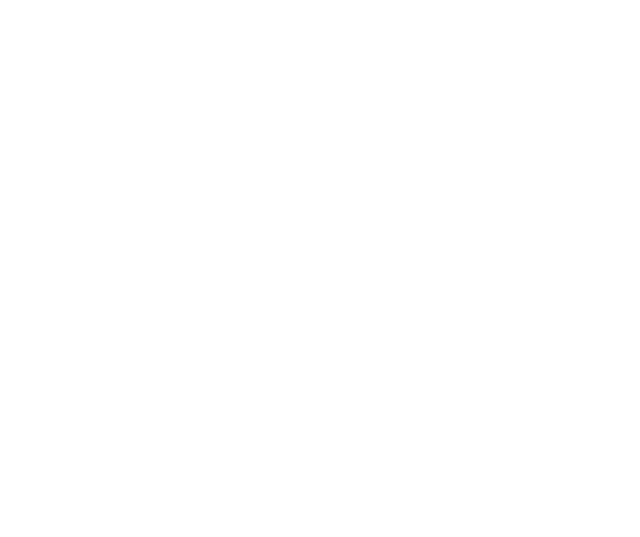
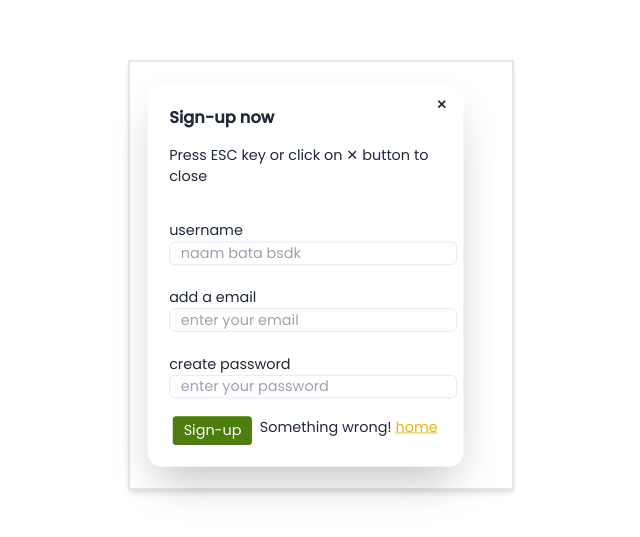
Before and after one commit to prateEKsaha07/bookstore, a React (Vite) app in the folder frontend/bookstore/: page /Signup in a window 1280 px wide. Before the commit this address had no page. Shown: the part 125-662 px from the top of the page, without its empty margins (319-959 px from the left). Built offline with nearby package versions, Linux system fonts and the light colour scheme.

Commit message:
sign-in and sign-up pages

```diff
--- a/frontend/bookstore/src/App.jsx
+++ b/frontend/bookstore/src/App.jsx
@@ -3,6 +3,7 @@
 import { Routes , Route } from "react-router-dom"
 import Courses from './Courses/Courses'
 import Course from './components/Course'
+import Signup from './components/Signup'
 
 
 
@@ -16,6 +17,8 @@
       <Routes>
       <Route path="/" element={<Home />} />
       <Route path="/Course" element={<Courses />} />
+      <Route path="/Signup" element={<Signup />} />
+
     </Routes>
     </div>
 
--- a/frontend/bookstore/src/components/Banner.jsx
+++ b/frontend/bookstore/src/components/Banner.jsx
@@ -38,7 +38,7 @@
      </div>
 
      {/* the right side of the banner */}
-     <div className=" order-1 w-full md:w-1/2">
+     <div className=" order-1 w-full md:w-1/2 flex justify-center items-center">
         <img src={banner} className=" w-90 h-92 p-12 m-12" alt="" />
      </div>
      </div>
--- /dev/null
+++ b/frontend/bookstore/src/components/Login.jsx
@@ -0,0 +1,42 @@
+import React from 'react'
+import {Link} from "react-router-dom"
+
+const Login = () => {
+  return (
+    <>
+    <div className="">
+    <dialog id="my_modal_3" className="modal">
+  <div className="modal-box">
+    <form method="dialog">
+      {/* if there is a button in form, it will close the modal */}
+      <button className="btn btn-sm btn-circle btn-ghost absolute right-2 top-2">✕</button>
+    </form>
+    <h3 className="font-bold text-lg">Login now</h3>
+    <p className="py-4">Press ESC key or click on ✕ button to close</p>
+    <div className="mt-4 spacey-2 py-1">
+        <span>email</span>
+        <br />
+        <input type="email" placeholder='enter your email' className='w-80 px-3 border rounded-md outline-none ' />
+    </div>
+    <div className="mt-4 spacey-2 py-1">
+        <span>password</span>
+        <br />
+        <input type="password" placeholder='enter your password' className='w-80 px-3 border rounded-md outline-none ' />
+    </div >
+    <div className="flex justify-around mt-4 "> <button className='bg-lime-700 text-white rounded medium px-3 py-1 hover:bg-white hover:text-black duration-300'>login</button>
+
+    <p>not registered yet? {" "}
+        <Link to="/Signup"
+        className='underline text-yellow-500 cursor-pointer'>
+            signup now
+            </Link>{" "}
+    </p>
+    </div>
+  </div>
+</dialog>
+    </div>
+    </>
+  )
+}
+
+export default Login
--- a/frontend/bookstore/src/components/Navbar.jsx
+++ b/frontend/bookstore/src/components/Navbar.jsx
@@ -1,4 +1,5 @@
 import React, { useEffect, useState } from 'react'
+import Login from './Login';
 
 const Navbar = () => {
 
@@ -158,7 +159,10 @@
 {/* login button */}
 
   <div className="">
-    <a className="btn bg-black text-white px-3 py-2 rounded-md hover:bg-slate-800 duration-300 ">Login NOW</a>
+    <a className="btn bg-black text-white px-3 py-2 rounded-md hover:bg-slate-800 duration-300 " onClick={
+      ()=>document.getElementById("my_modal_3").showModal()
+      }>Login NOW</a>
+      <Login />
   </div>
   </div>
 </div>
--- /dev/null
+++ b/frontend/bookstore/src/components/Signup.jsx
@@ -0,0 +1,52 @@
+import React from 'react'
+import { Link } from 'react-router-dom'
+import Login from './Login'
+
+const Signup = () => {
+  return (
+    <>
+        <div className="flex h-screen items-center justify-center  ">
+    <div id="my_modal_3" className="border-[2px] shadow-md">
+  <div className="modal-box">
+    <form method="dialog">
+      {/* if there is a button in form, it will close the modal */}
+      <Link to="/" className="btn btn-sm btn-circle btn-ghost absolute right-2 top-2">✕</Link>
+    </form>
+    <h3 className="font-bold text-lg">Sign-up now</h3>
+    <p className="py-4">Press ESC key or click on ✕ button to close</p>
+
+    <div className="mt-4 spacey-2 py-1">
+        <span>username</span>
+        <br />
+        <input type="text" placeholder='naam bata bsdk' className='w-80 px-3 border rounded-md outline-none ' />
+    </div>
+
+    <div className="mt-4 spacey-2 py-1">
+        <span>add a email</span>
+        <br />
+        <input type="email" placeholder='enter your email' className='w-80 px-3 border rounded-md outline-none ' />
+    </div>
+    <div className="mt-4 spacey-2 py-1">
+        <span>create password</span>
+        <br />
+        <input type="password" placeholder='enter your password' className='w-80 px-3 border rounded-md outline-none ' />
+    </div >
+    <div className="flex justify-around mt-4 "> <button className='bg-lime-700 text-white rounded medium px-3 py-1 hover:bg-white hover:text-black duration-300'>Sign-up</button>
+
+    <p>Something wrong! {" "}
+        <Link to="/"
+        className='underline text-yellow-500 cursor-pointer'
+        onClick={
+            ()=>document.getElementById("my_modal_3").showModal()
+            }>home</Link>
+            <Login />
+    </p>
+    </div>
+  </div>
+</div>
+    </div>
+    </>
+  )
+}
+
+export default Signup
```
